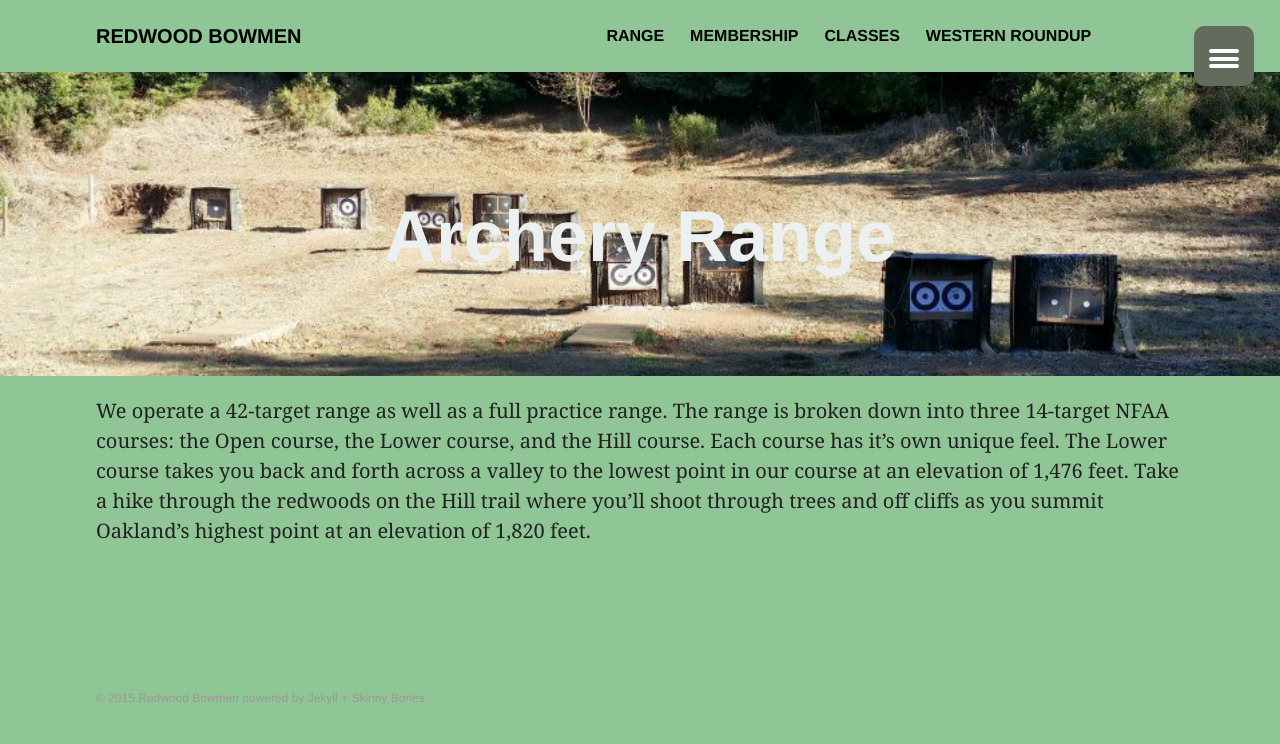
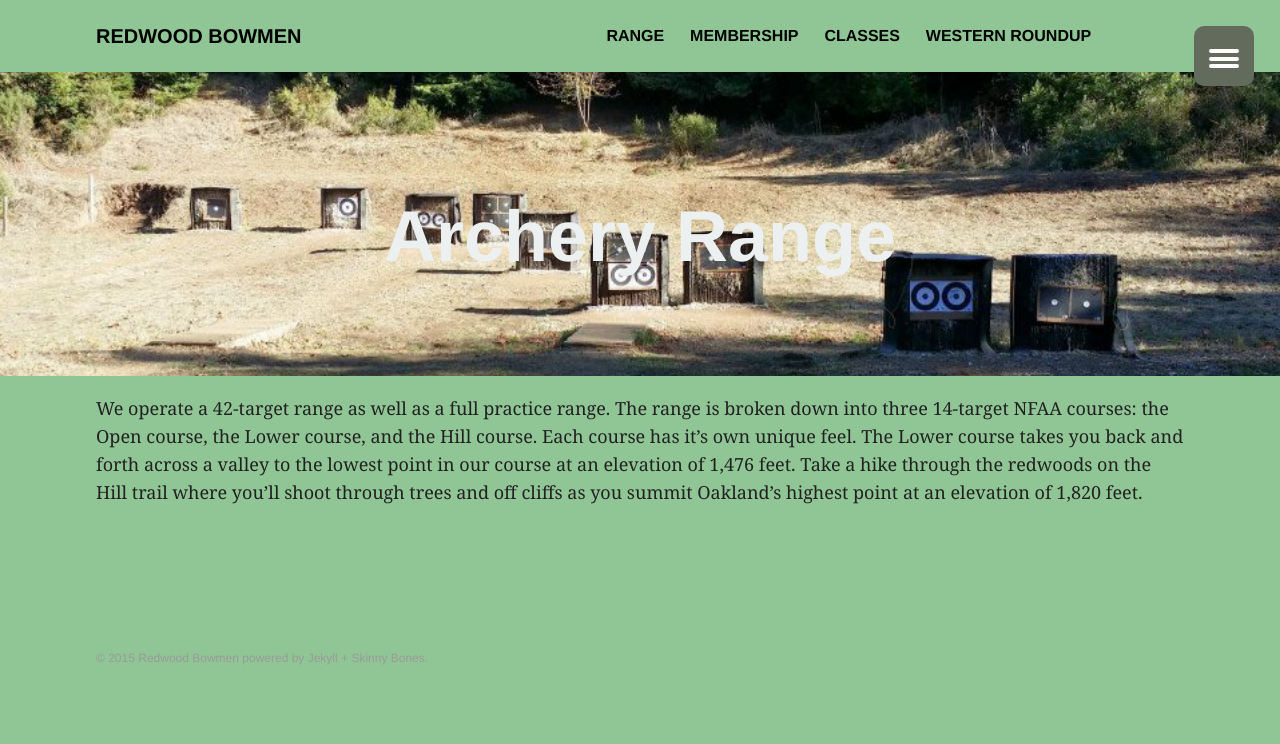
Before and after one commit to reboarchers/reboarchers.github.io, a Jekyll site: the page built from range.md, in a window 1280 px wide. Shown: the top 744 px of the page. Built offline with Jekyll 4.4.1, drawn with Linux system fonts in a browser that asks for light colours.

Commit message:
First paragraph no longer larger than the others

```diff
--- a/_sass/_layout.scss
+++ b/_sass/_layout.scss
@@ -163,12 +163,6 @@
 			}
 			@include media($large) {
 				@include span-columns(7 of 9);
-			}
-			// larger font for intro paragraph
-			> p {
-				&:first-child {
-					@include font-size(20,yes,30);
-				}
 			}
 			// cleaner underlines for links
 			a { text-decoration: none; }
```
